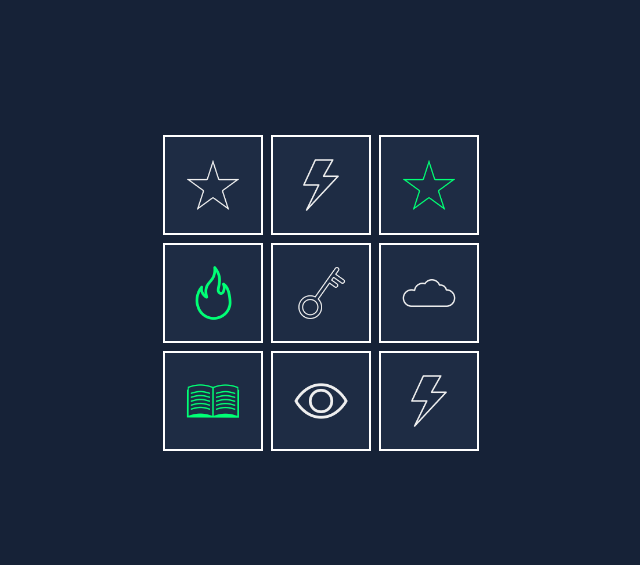
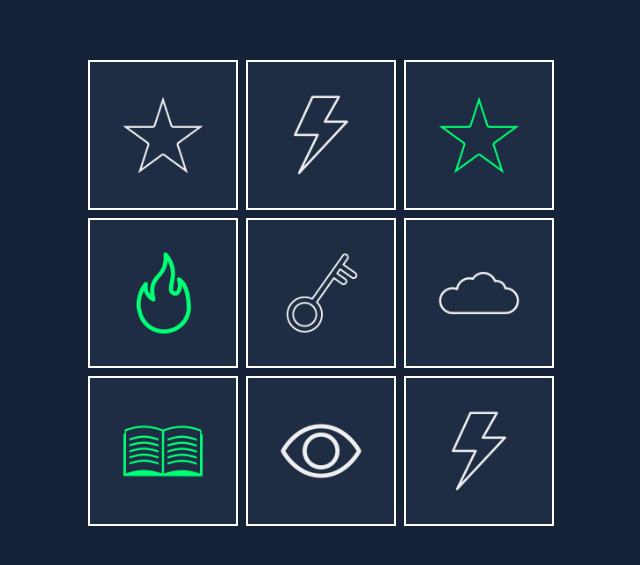
Before and after one commit to Edgeyoucator/Escape1, a plain HTML site: page index.html in a window 1280 px wide. Shown: the part 107-672 px from the top of the page, without its empty margins (319-959 px from the left). Drawn offline with Linux system fonts and the light colour scheme.

Commit message:
Update style.css

```diff
--- a/style.css
+++ b/style.css
@@ -9,8 +9,8 @@
 
 .grid {
   display: grid;
-  grid-template-columns: repeat(3, 100px);
-  grid-template-rows: repeat(3, 100px);
+  grid-template-columns: repeat(3, 150px);
+  grid-template-rows: repeat(3, 150px);
   gap: 8px;
 }
 
```
